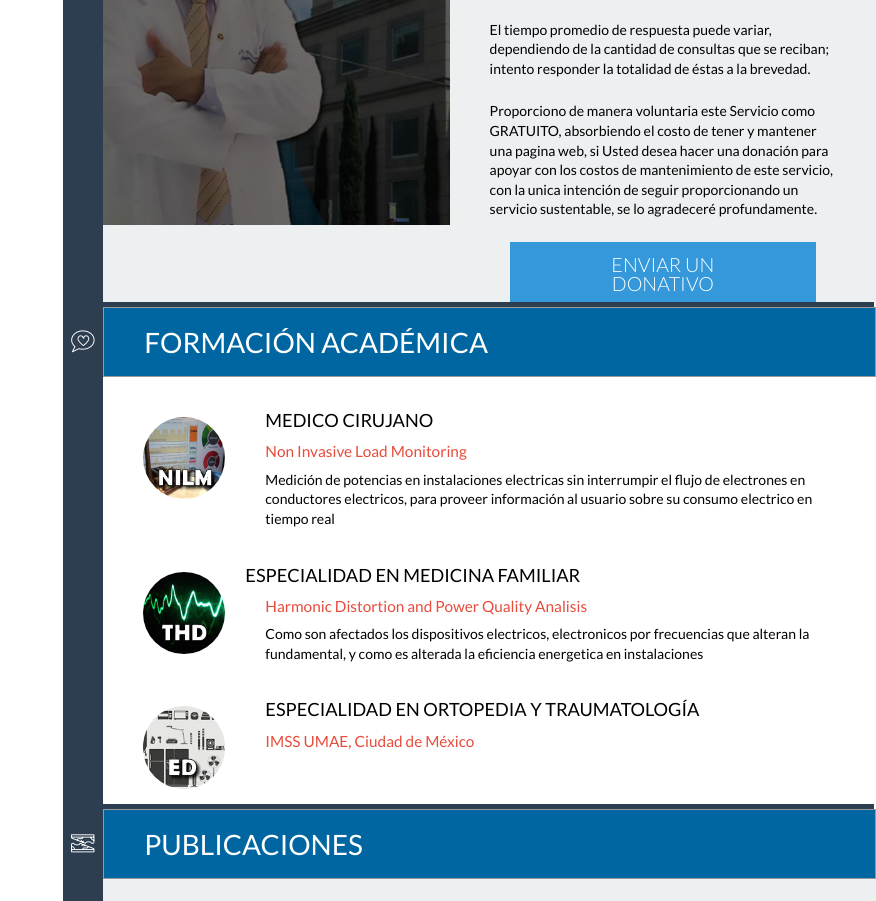
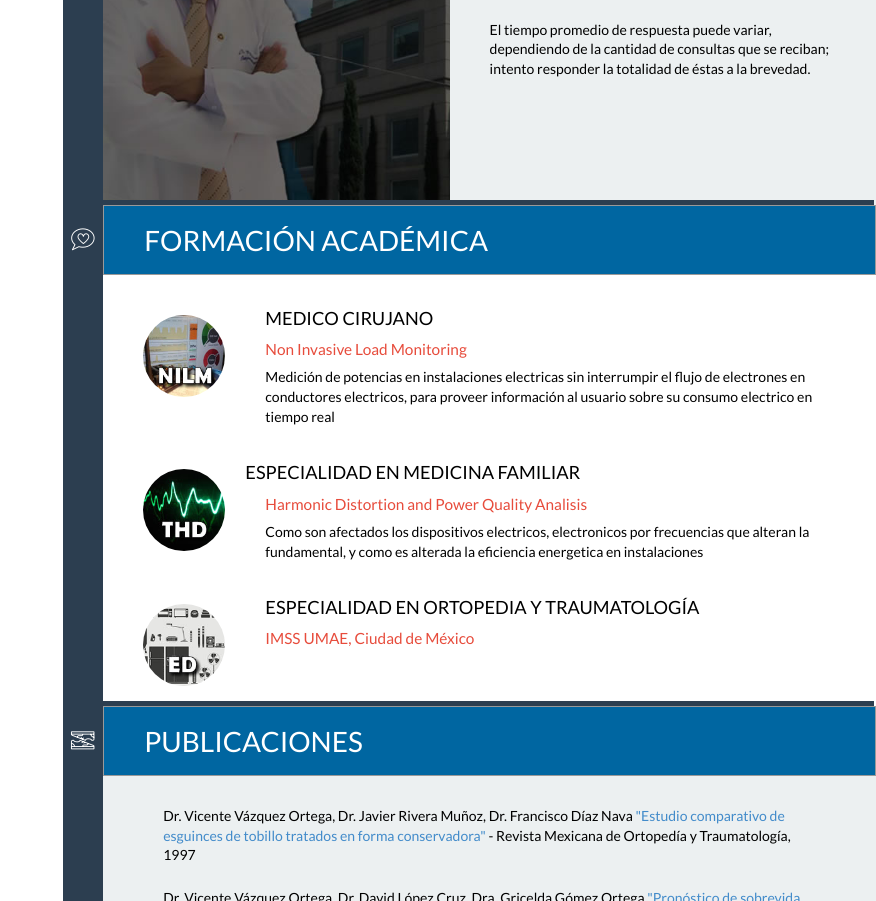
Before and after one commit to vazeri/ortovic, a plain HTML site: page index.html in a window 1280 px wide. Shown: the part 2556-3457 px from the top of the page, without its empty margins (404-1280 px from the left). Drawn offline with Linux system fonts and the light colour scheme.

Commit message:
Update index.html

```diff
--- a/index.html
+++ b/index.html
@@ -330,12 +330,6 @@
                 <p>Desde el año 2008 establecí un servicio con el cual usted puede contactarme desde mi página web, ortovic.com para resolver sus dudas relacionadas en ortopedia y traumatología, se han atendido hasta ahora múltiples comentarios no solo de México, sino de varios paises en el mundo.</p>
                   <p>La orientación que puedo brindarle a su correo electronico vía Internet, mediante el formulario de contacto presentado tiene el carácter de opinión médica y su finalidad es guiarlo en el diagnóstico presuntivo y temprano de lesiones o afecciones en ortopedia y traumatología, que le ayude a buscar un mejor tratamiento. Usted elige dónde quiere ser tratado, si en mi consultorio o con otro especialista que estime conveniente. En ocasiones, se impone la necesidad de una valoración en forma física, lo cual se le hace saber por este medio.
                   <p>El tiempo promedio de respuesta puede variar, dependiendo de la cantidad de consultas que se reciban; intento responder la totalidad de éstas a la brevedad.</p>
-                  <p>Proporciono de manera voluntaria este Servicio como GRATUITO, absorbiendo el costo de tener y mantener una pagina web, si Usted desea hacer una donación para apoyar con los costos de mantenimiento de este servicio, con la unica intención de seguir proporcionando un servicio sustentable, se lo agradeceré profundamente.
-                  </p>
-
-                  <div class="col-lg-12">
-                      <input class="btn btn-primary pull-right" type="submit" value="ENVIAR UN DONATIVO">
-                  </div>
 
                   </p>
 			  </div>
```
